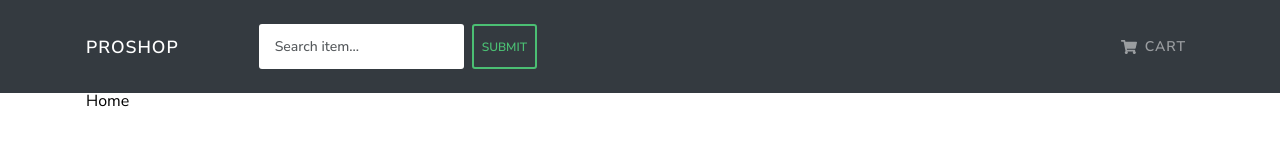
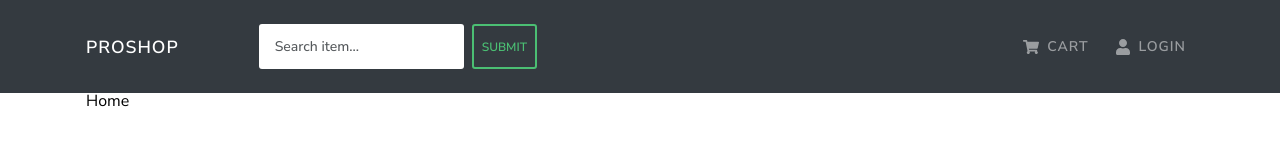
Before and after one commit to gigaamiridze/proshop, a React (Vite) app in the folder client/: page / in a window 1280 px wide. Shown: the top 160 px of the page. Built offline with nearby package versions, Linux system fonts and the light colour scheme.

Commit message:
[Client] Added login title and icon

```diff
--- a/client/src/components/Header.tsx
+++ b/client/src/components/Header.tsx
@@ -1,22 +1,8 @@
 import { Link } from 'react-router-dom';
-import { FaShoppingCart } from 'react-icons/fa';
-import { HeaderContainer, Container, FlexBox, SearchForm, SearchInput, SearchButton } from '../styles';
+import { FaShoppingCart, FaUser } from 'react-icons/fa';
+import { HeaderContainer, Container, FlexBox, SearchForm, SearchInput, SearchButton, RightContent } from '../styles';
 import { PageRoutes } from '../constants';
 import { Heading } from '../components';
-
-import { styled, css } from 'styled-components';
-
-const RightContent = styled(FlexBox)`
-  a {
-    ${({ theme }) => css`
-      color: ${theme.colors.gray};
-    `}
-    display: flex;
-    align-items: center;
-    column-gap: 8px;
-    padding: 8px;
-  }
-`;
 
 function Header() {
   return (
@@ -51,6 +37,17 @@ function Header() {
                 letterSpacing={1}
               />
             </Link>
+            <Link to={PageRoutes.LOGIN}>
+              <FaUser />
+              <Heading
+                title='login'
+                type='h5'
+                color='gray'
+                fontWeight='600'
+                textTransform='uppercase'
+                letterSpacing={1}
+              />
+            </Link>
           </RightContent>
         </FlexBox>
       </Container>
--- /dev/null
+++ b/client/src/styles/components/header/RightContent.ts
@@ -0,0 +1,16 @@
+import  styled, { css } from 'styled-components';
+import FlexBox from '../shared/FlexBox';
+
+const RightContent = styled(FlexBox)`
+  a {
+    ${({ theme }) => css`
+      color: ${theme.colors.gray};
+    `}
+    display: flex;
+    align-items: center;
+    column-gap: 8px;
+    padding: 8px;
+  }
+`;
+
+export default RightContent;
--- a/client/src/styles/index.ts
+++ b/client/src/styles/index.ts
@@ -1,5 +1,6 @@
 // Header Components
 export { default as HeaderContainer } from './components/header/HeaderContainer';
+export { default as RightContent } from './components/header/RightContent';
 export * from './components/header/Search';
 
 // Shared Components
```
